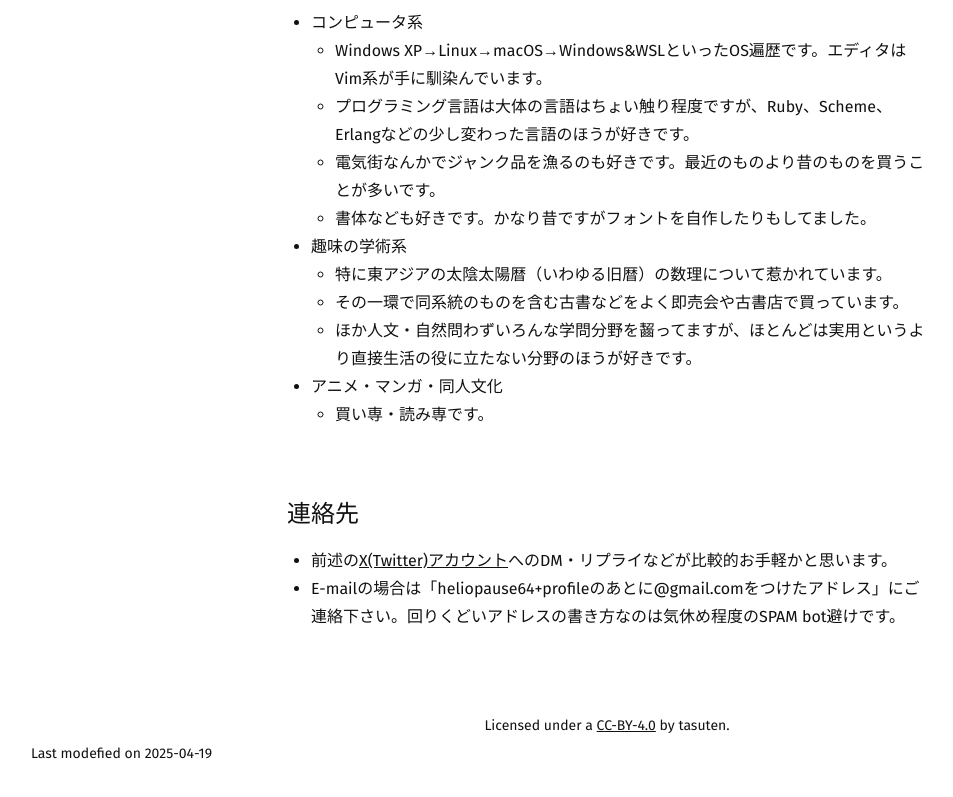
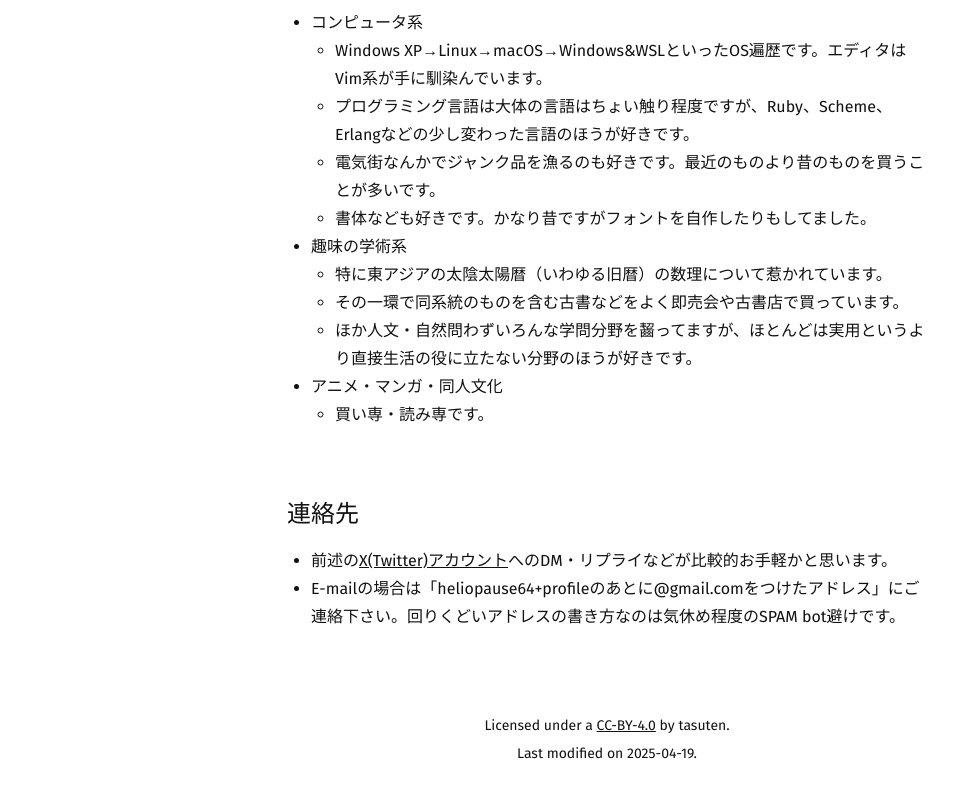
Before and after one commit to tasuten/tasuten.github.io, a plain HTML site: page index.html in a window 1280 px wide. Shown: the part 2398-3195 px from the top of the page, without its empty margins (33-986 px from the left). Drawn offline with Linux system fonts and the light colour scheme.

Commit message:
Update style of footer

```diff
--- a/index.html
+++ b/index.html
@@ -257,12 +257,13 @@
       margin-bottom: 2rem;
     }
 
-    #copyright {
+    #copyright, #lastmodified {
       max-width: 40rem;
       margin: 0 auto;
 
       text-align: center;
     }
+
   </style>
 
 </head>
@@ -401,9 +402,9 @@
         Licensed under a <a rel="license" href="http://creativecommons.org/licenses/by/4.0/">CC-BY-4.0</a> by tasuten.
       </small>
     </p>
-    <p>
+    <p id="lastmodified">
       <small>
-        Last modefied on 2025-04-19
+        Last modified on 2025-04-19.
       </small>
     </p>
   </footer>
```
